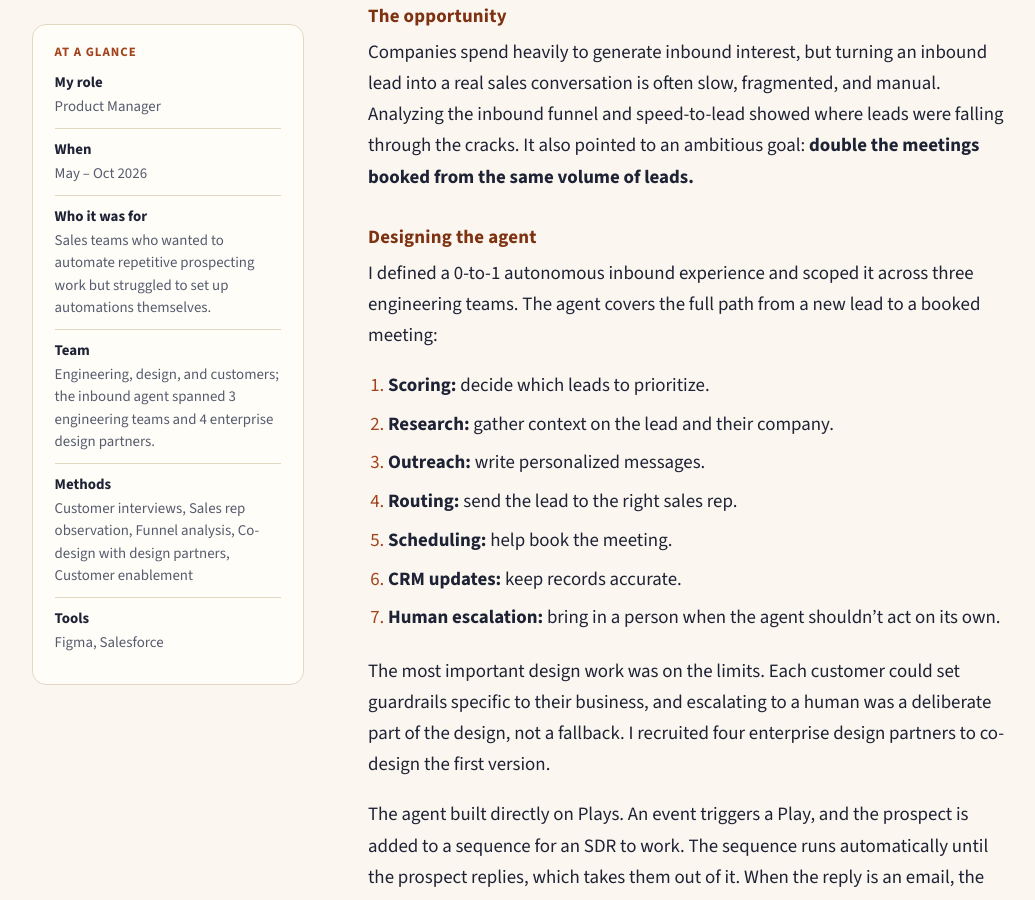
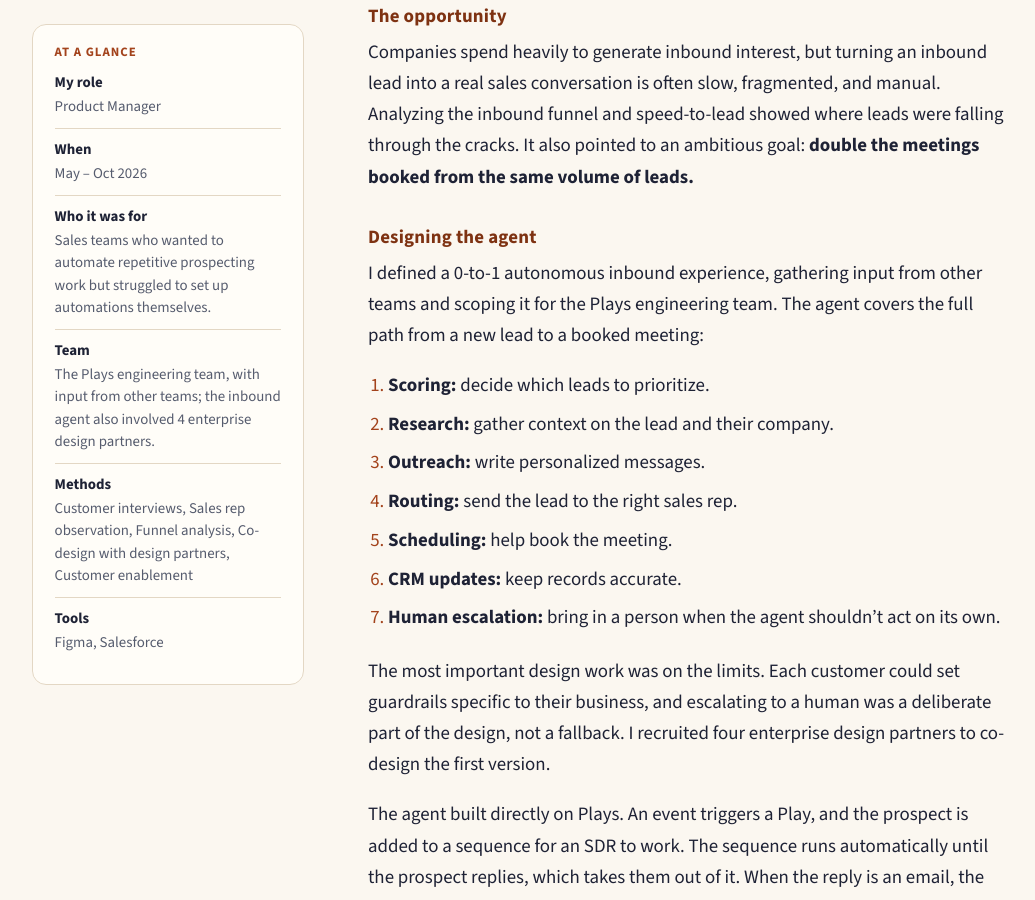
Before and after one commit to sabrinahu618/portfolio, a Jekyll site: the page built from _projects/nooks.md, in a window 1280 px wide and 900 px high, scrolled down 6185 px. Shown: the whole window, without its empty margins (32-1067 px from the left). Built offline with Jekyll 4.4.1, drawn with Linux system fonts in a browser that asks for light colours; some of the changed text lies outside the part shown.

Commit message:
Nooks: inbound agent was built by the Plays team, with input from others
Co-Authored-By: Claude Opus 5.5 <noreply@anthropic.com>
Claude-Session: https://claude.ai/code/session_01HybnYJGYPLDq5hkAYptQSd

```diff
--- a/_projects/nooks.md
+++ b/_projects/nooks.md
@@ -8,7 +8,7 @@ featured: true
 years: May – Oct 2026
 role: Product Manager
 audience: Sales teams who wanted to automate repetitive prospecting work but struggled to set up automations themselves.
-team: Engineering, design, and customers; the inbound agent spanned 3 engineering teams and 4 enterprise design partners.
+team: The Plays engineering team, with input from other teams; the inbound agent also involved 4 enterprise design partners.
 methods: [Customer interviews, Sales rep observation, Funnel analysis, Co-design with design partners, Customer enablement]
 tools: [Figma, Salesforce]
 cover: /assets/img/nooks/plays-editor.webp
@@ -100,7 +100,7 @@ Companies spend heavily to generate inbound interest, but turning an inbound lea
 
 ### Designing the agent
 
-I defined a 0-to-1 autonomous inbound experience and scoped it across three engineering teams. The agent covers the full path from a new lead to a booked meeting:
+I defined a 0-to-1 autonomous inbound experience, gathering input from other teams and scoping it for the Plays engineering team. The agent covers the full path from a new lead to a booked meeting:
 
 1. **Scoring:** decide which leads to prioritize.
 2. **Research:** gather context on the lead and their company.
@@ -116,7 +116,7 @@ The agent built directly on Plays. An event triggers a Play, and the prospect is
 
 {% include nooks-agent-flow.html %}
 
-By the time I left, I had aligned the direction with all four partners and kicked off engineering across the three teams.
+By the time I left, I had aligned the direction with all four partners and kicked off engineering on the Plays team.
 
 ## Reflection
 
```
